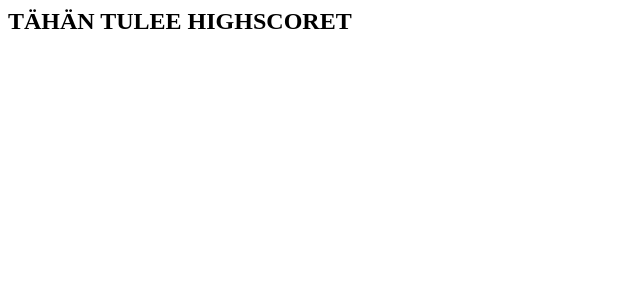
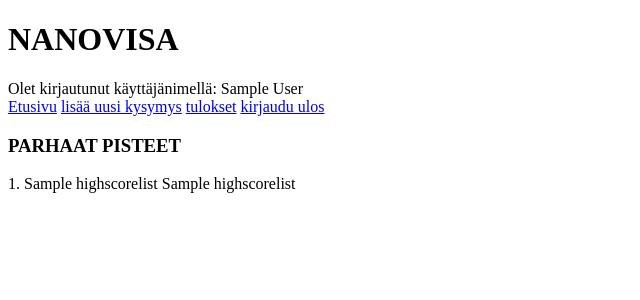
Before and after one commit to Jiisala/Nanovisa, a Flask app: template templates/highscores.html in a window 1280 px wide. Shown: the top 300 px of the page, without its empty margins (0-640 px from the left). Run offline with Flask 2, Linux system fonts and the light colour scheme; the visitor is signed in with stand-in values (Sample User, id 1); the template is opened without the code that fills it: most values are stand-ins (such as "Sample title", 1, 10 or a date in 2020); some libraries are stand-ins or nearby versions.

Commit message:
first version of highscores view

```diff
--- a/routes.py
+++ b/routes.py
@@ -26,6 +26,13 @@ def login():
         if not users.login(username, password):
             flash("virheellinen käyttäjätunnus tai salasana", "error_login")
         return redirect("/")
+
+@app.route("/logout")
+def logout():
+    if not users.check_logged():
+        return render_template("login.html")
+    users.logout()
+    return redirect("/")
 
 @app.route("/newuser", methods=["POST"])
 def login_user():
@@ -111,10 +118,8 @@ def answered_question():
         answers_this_round.append((question_id, answer, correct_or_not, 0))
     return redirect(f"/game/{id}")
 
-@app.route("/logout")
-
-def logout():
-    if not users.check_logged():
-        return render_template("login.html")
-    users.logout()
-    return redirect("/")
+@app.route("/highscores")
+def highscores():
+    highscorelist = questions.count_highscore()
+    print(highscorelist)
+    return render_template("highscores.html", highscorelist = highscorelist)
--- a/templates/highscores.html
+++ b/templates/highscores.html
@@ -1 +1,8 @@
-<h2>TÄHÄN TULEE HIGHSCORET</h2>
+{%extends "layout.html"%} {% block content %}
+<div>
+  <h3>PARHAAT PISTEET</h3>
+  {% for i in range(highscorelist | length) %}
+  <div>{{i+1}}. {{highscorelist[i][1]}} {{highscorelist[i][2]}}</div>
+  {%endfor%}
+</div>
+{% endblock %}
--- a/templates/navigation.html
+++ b/templates/navigation.html
@@ -3,6 +3,7 @@
   <nav>
     <a href="/">Etusivu</a>
     <a href="/newquestion">lisää uusi kysymys</a>
+    <a href="/highscores">tulokset</a>
     <a href="/logout">kirjaudu ulos</a>
   </nav>
   {%endif%}
```
Also changed, not shown: services/questions.py (+5 -3 lines).
